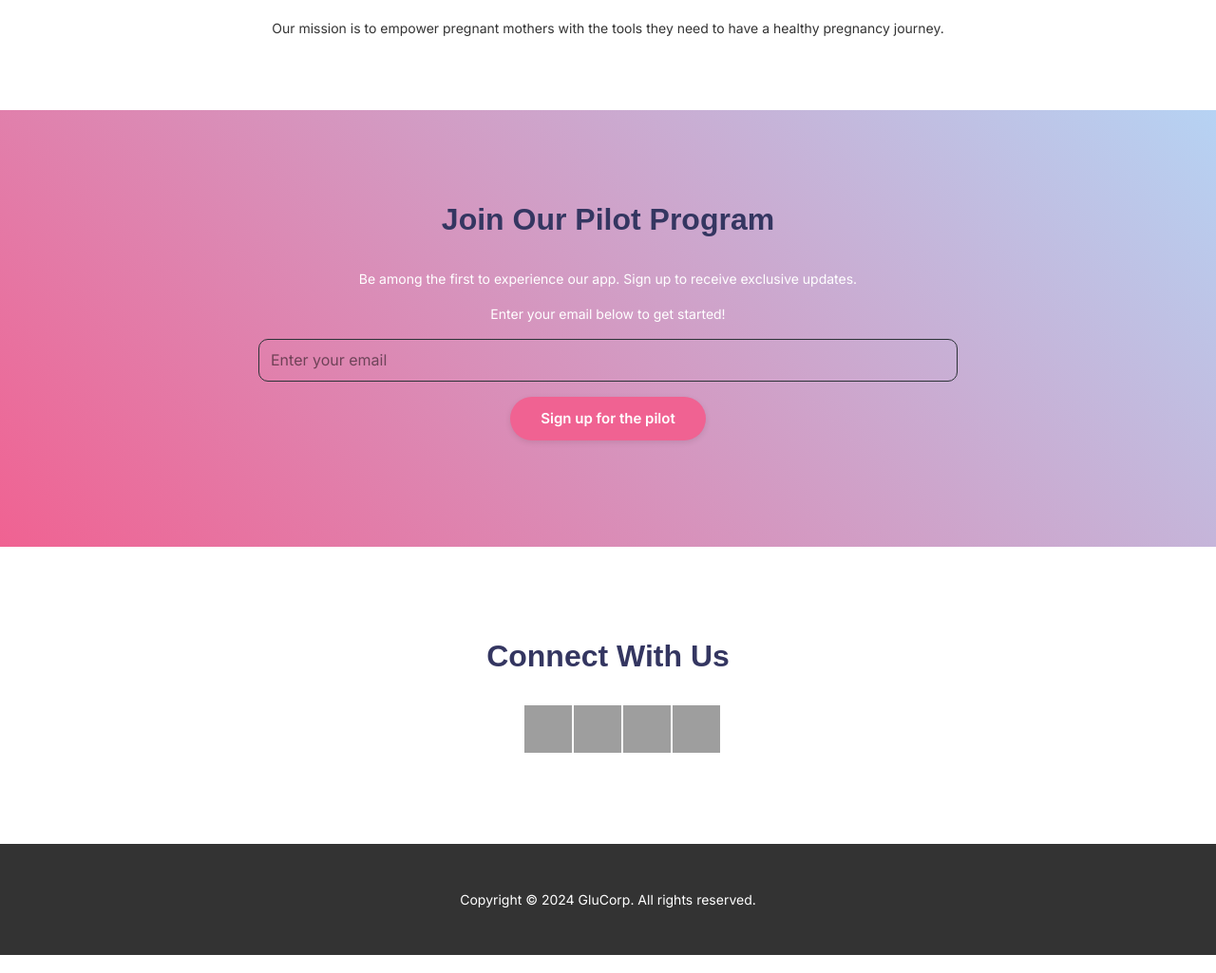
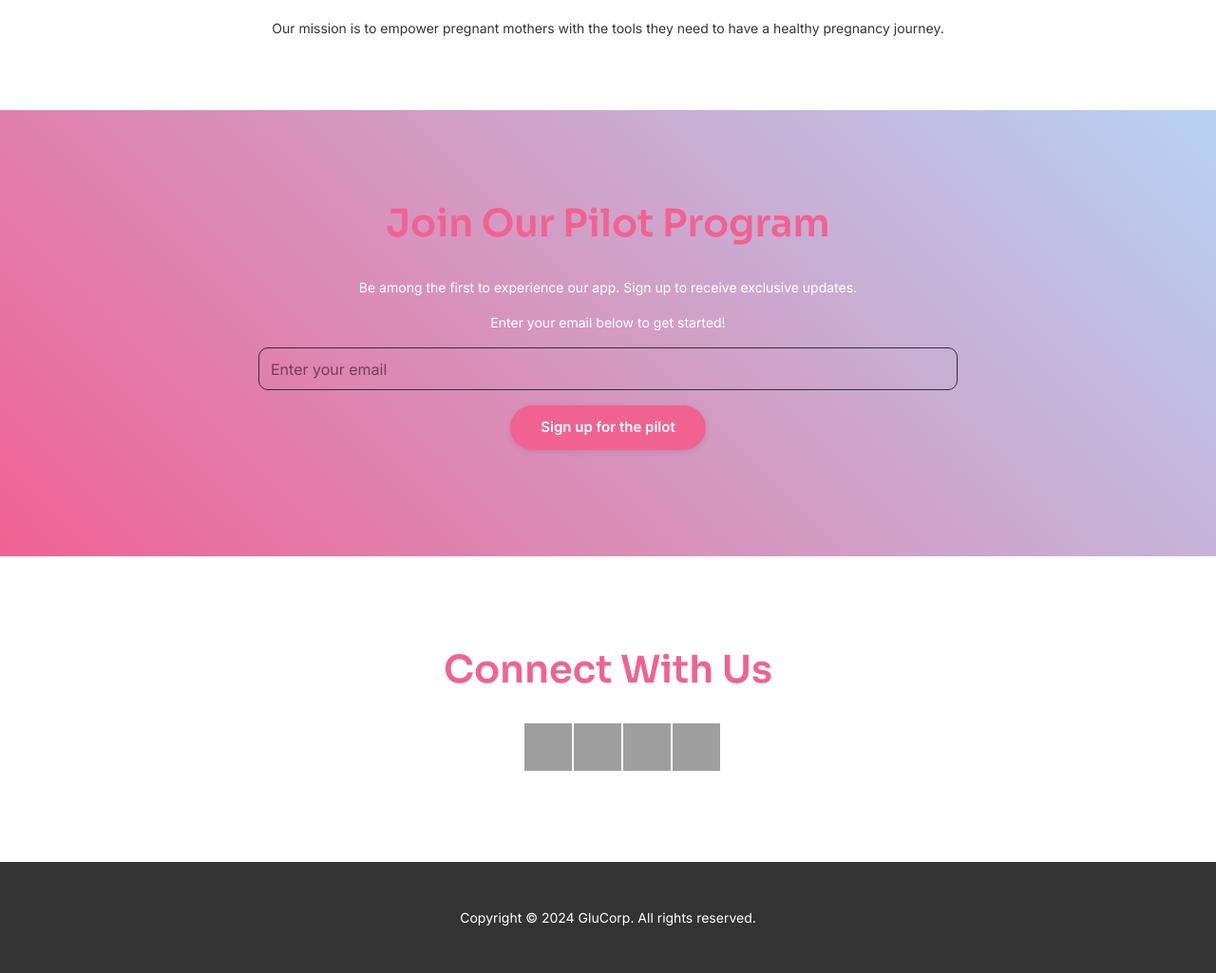
Before and after one commit to GlucoCorp/GlucoCorp-Mobile-App, a PHP site: page / in a window 1280 px wide. Shown: the part 1992-3017 px from the top of the page at 95% size. Run offline with PHP 8.4, Linux system fonts and the light colour scheme; grey boxes are pictures that could not be loaded.

Commit message:
refactor: remove inline styles and add heading classes

```diff
--- a/css/modern.css
+++ b/css/modern.css
@@ -11,6 +11,15 @@
 body {
     font-family: 'Inter', sans-serif;
     color: var(--dark-color);
+}
+
+/* Global Section Heading */
+.section-heading {
+    color: var(--primary-color);
+    font-size: 2.5rem;
+    font-weight: 600;
+    margin-bottom: 2rem;
+    font-family: 'Sora', sans-serif;
 }
 
 /* Navigation Styles */
@@ -262,6 +271,21 @@ body {
     transform: scale(1.2);
 }
 
+/* Social icon link size */
+.social-link {
+    width: 20px;
+    display: inline-block;
+}
+
+/* Waitlist form styles */
+.waitlist-input {
+    border-radius: 10px;
+}
+
+#loadingSpinner {
+    display: none;
+}
+
 /* Footer */
 .site-footer {
     background: var(--dark-color);
--- a/index.html
+++ b/index.html
@@ -169,21 +169,20 @@
     <div class="container">
         <div class="row justify-content-center">
             <div class="col-lg-8 text-center">
-                <h2 style="font-weight: bold;">Join Our Pilot Program</h2>
+                <h2 class="section-heading">Join Our Pilot Program</h2>
                 <p>Be among the first to experience our app. Sign up to receive exclusive updates.</p>
                 <p>Enter your email below to get started!</p>
 
                 <!-- Signup Form -->
                 <form id="waitlistForm">
                     <div class="input-group mb-3">
-                        <input id="emailInput" type="email" class="form-control" placeholder="Enter your email"
-                            aria-label="Enter your email" aria-describedby="button-addon2"
-                            style="border-radius: 10px;" required>
+                        <input id="emailInput" type="email" class="form-control waitlist-input" placeholder="Enter your email"
+                            aria-label="Enter your email" aria-describedby="button-addon2" required>
                     </div>
                     <button id="signUpButton" type="submit" class="btn btn-primary">
                         <span id="buttonText">Sign up for the pilot</span>
                         <span id="loadingSpinner" class="spinner-border spinner-border-sm" role="status"
-                            aria-hidden="true" style="display: none;"></span>
+                            aria-hidden="true"></span>
                     </button>
                 </form>
 
@@ -196,18 +195,18 @@
     <!-- Social Media Section -->
     <section id="social-media">
         <div class="container">
-            <h2 class="text-center mb-4" style="font-weight: bold;">Connect With Us</h2>
+            <h2 class="section-heading text-center mb-4">Connect With Us</h2>
             <div class="social-icons">
-				<a href="https://www.facebook.com/share/97wWZjJZgNX473pi/" target="_blank" rel="noopener noreferrer" style="width: 20px;">
+                                <a href="https://www.facebook.com/share/97wWZjJZgNX473pi/" target="_blank" rel="noopener noreferrer" class="social-link">
 					<img src="https://img.icons8.com/?size=100&id=118497&format=png&color=000000" alt="Facebook Icon"  />
 				</a>
-				<a href="https://x.com/GluCorp_/" target="_blank" rel="noopener noreferrer" style="width: 20px;">
+                                <a href="https://x.com/GluCorp_/" target="_blank" rel="noopener noreferrer" class="social-link">
 					<img src="https://img.icons8.com/?size=100&id=ClbD5JTFM7FA&format=png&color=000000" alt="X Icon" />
 				</a>
-				<a href="https://www.instagram.com/" target="_blank" rel="noopener noreferrer" style="width: 20px;">
+                                <a href="https://www.instagram.com/" target="_blank" rel="noopener noreferrer" class="social-link">
 					<img src="https://img.icons8.com/?size=100&id=32323&format=png&color=000000" alt="Instagram Icon" />
 				</a>
-				<a href="https://www.linkedin.com/company/glucorp_co/" target="_blank" rel="noopener noreferrer" style="width: 20px;">
+                                <a href="https://www.linkedin.com/company/glucorp_co/" target="_blank" rel="noopener noreferrer" class="social-link">
 					<img src="https://img.icons8.com/?size=100&id=114445&format=png&color=000000" alt="LinkedIn Icon" />
 				</a>
 			</div>
```
